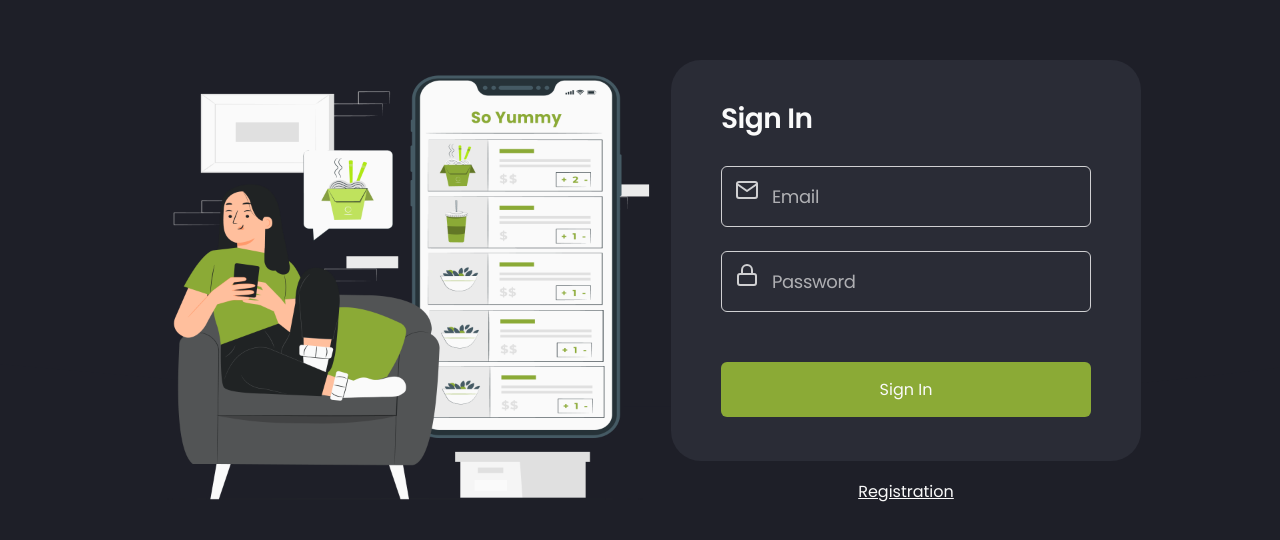
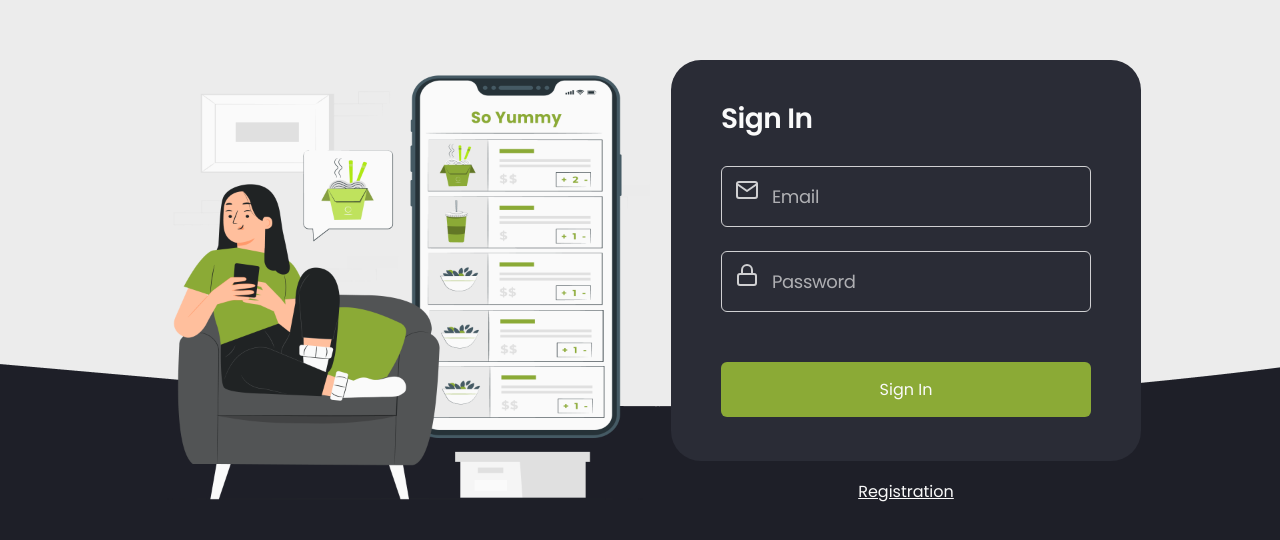
Before and after one commit to VladosSid/project-fullstack-frontend, a React (Create React App) app: page /project-fullstack-frontend/login in a window 1280 px wide. Shown: the part 118-658 px from the top of the page. Built offline with nearby package versions, Linux system fonts and the light colour scheme; no server answers.

Commit message:
login page fix bg color

```diff
--- a/src/pages/SigninPage/SigninPage.styled.js
+++ b/src/pages/SigninPage/SigninPage.styled.js
@@ -14,6 +14,7 @@ export const Container = styled.div`
     height: 100vh;
     width: calc(100vw - 70px);
     color: #fff;
+    background-color: #ECECEC;
 
     display: flex;
     flex-direction: column;
```
